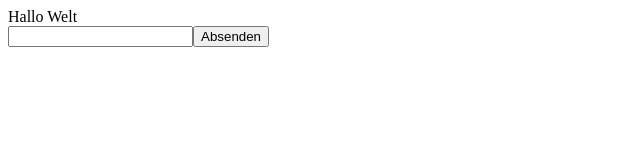
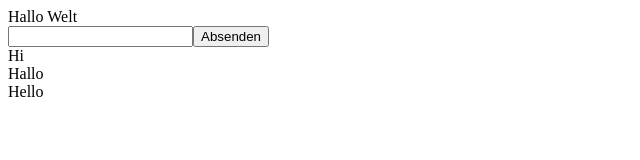
Before and after one commit to SuoraGmbH/react-camp-2023-06-berlin, a React (Create React App) app: page / in a window 1280 px wide. Shown: the top 160 px of the page, without its empty margins (0-640 px from the left). Built offline with nearby package versions, Linux system fonts and the light colour scheme.

Commit message:
add TimeEntryList

```diff
--- a/src/App.tsx
+++ b/src/App.tsx
@@ -3,6 +3,7 @@ import React from "react";
 import TimeEntry from "./domain/TimeEntry";
 import TimeEntryForm from "./components/TimeEntryForm";
 import Counter from "./components/Counter";
+import TimeEntryList from "./components/TimeEntryList";
 
 export default function App() {
   // So können wir den typen *einer* bestimmten Prop inferieren
@@ -18,6 +19,7 @@ export default function App() {
     <>
       <TimeEntryView timeEntry={timeEntry} />
       <TimeEntryForm />
+      <TimeEntryList />
     </>
   );
 }
--- /dev/null
+++ b/src/components/TimeEntryList.tsx
@@ -0,0 +1,21 @@
+import React from "react";
+import TimeEntry from "../domain/TimeEntry";
+import TimeEntryView from "./TimeEntryView";
+
+const TimeEntryList: React.FunctionComponent = () => {
+  const timeEntries: TimeEntry[] = [
+    { id: "1", comment: "Hi", start: new Date(), end: new Date() },
+    { id: "2", comment: "Hallo", start: new Date(), end: new Date() },
+    { id: "3", comment: "Hello", start: new Date(), end: new Date() },
+  ];
+
+  return (
+    <div>
+      {timeEntries.map((timeEntry) => {
+        return <TimeEntryView key={timeEntry.id} timeEntry={timeEntry} />;
+      })}
+    </div>
+  );
+};
+
+export default TimeEntryList;
```
